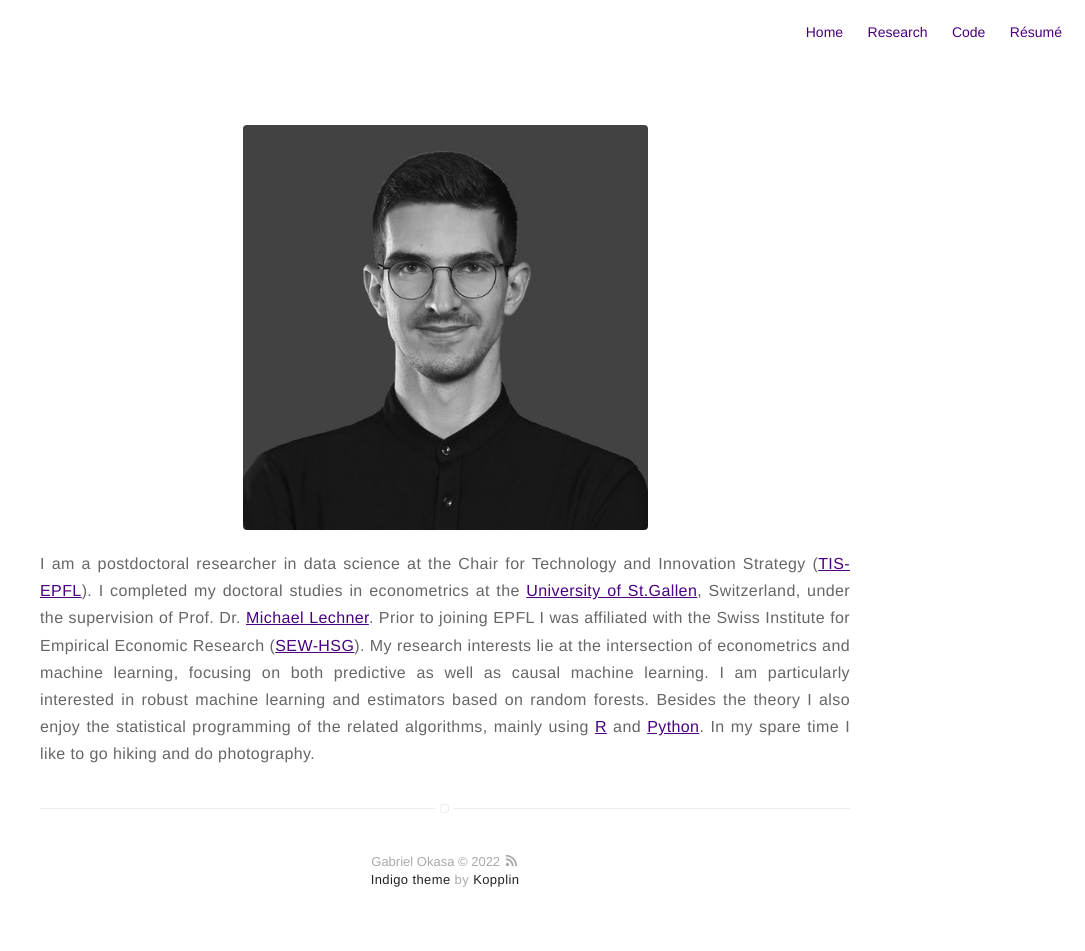
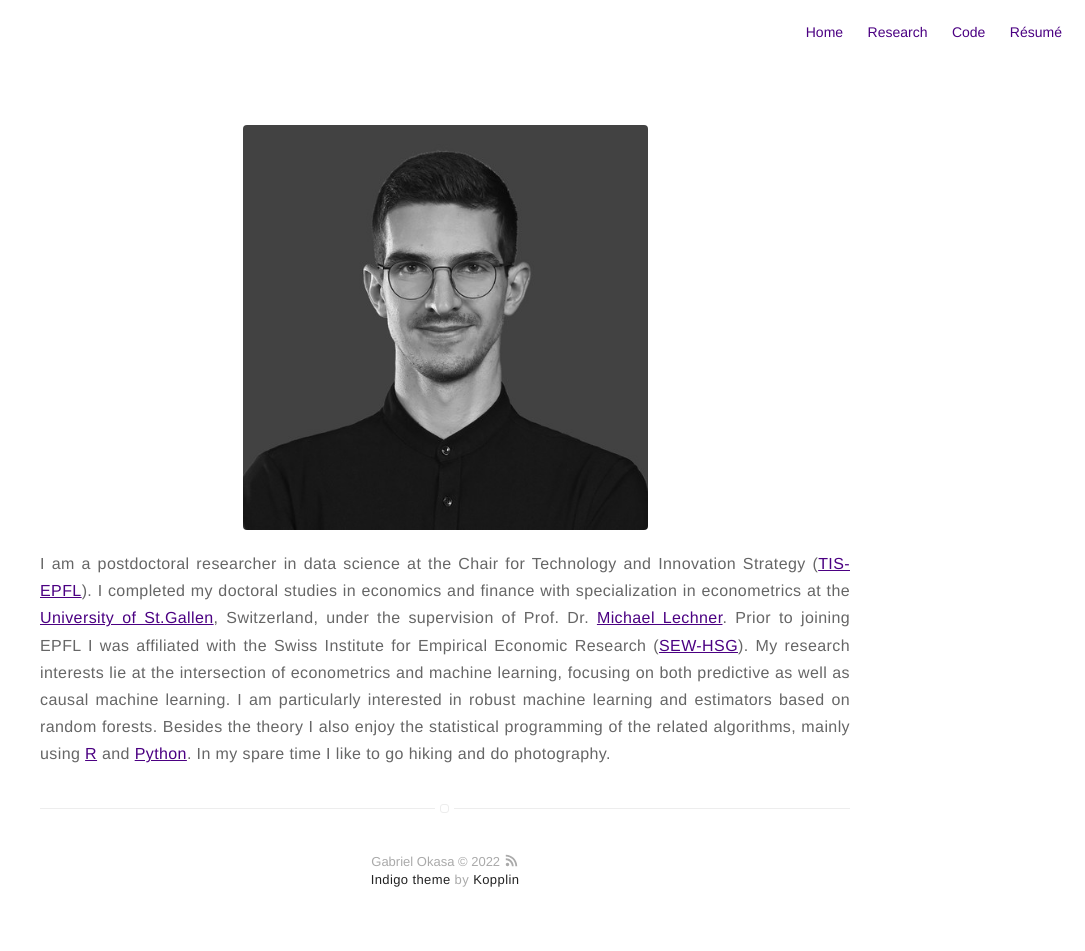
Before and after one commit to okasag/okasag.github.io, a Jekyll site: the page built from about.md, in a window 1280 px wide. Shown: the whole page, without its empty margins (195-1280 px from the left). Built offline with Jekyll 4.4.1, drawn with Linux system fonts in a browser that asks for light colours.

```diff
--- a/about.md
+++ b/about.md
@@ -7,7 +7,7 @@ layout: page
 {: style="text-align: justify" }
 
 I am a postdoctoral researcher in data science at the Chair for Technology and Innovation Strategy ([TIS-EPFL](https://www.epfl.ch/labs/tis/)).
-I completed my doctoral studies in econometrics at the [University of St.Gallen](https://www.unisg.ch/), Switzerland,
+I completed my doctoral studies in economics and finance with specialization in econometrics at the [University of St.Gallen](https://www.unisg.ch/), Switzerland,
 under the supervision of Prof. Dr. [Michael Lechner](https://www.michael-lechner.eu/). Prior to joining EPFL I was affiliated
 with the Swiss Institute for Empirical Economic Research ([SEW-HSG](https://sew.unisg.ch/en/)). My research
 interests lie at the intersection of econometrics and machine learning, focusing on both predictive as well
```
Also changed, not shown: research.md (+1 -1 lines), 1 other file.
